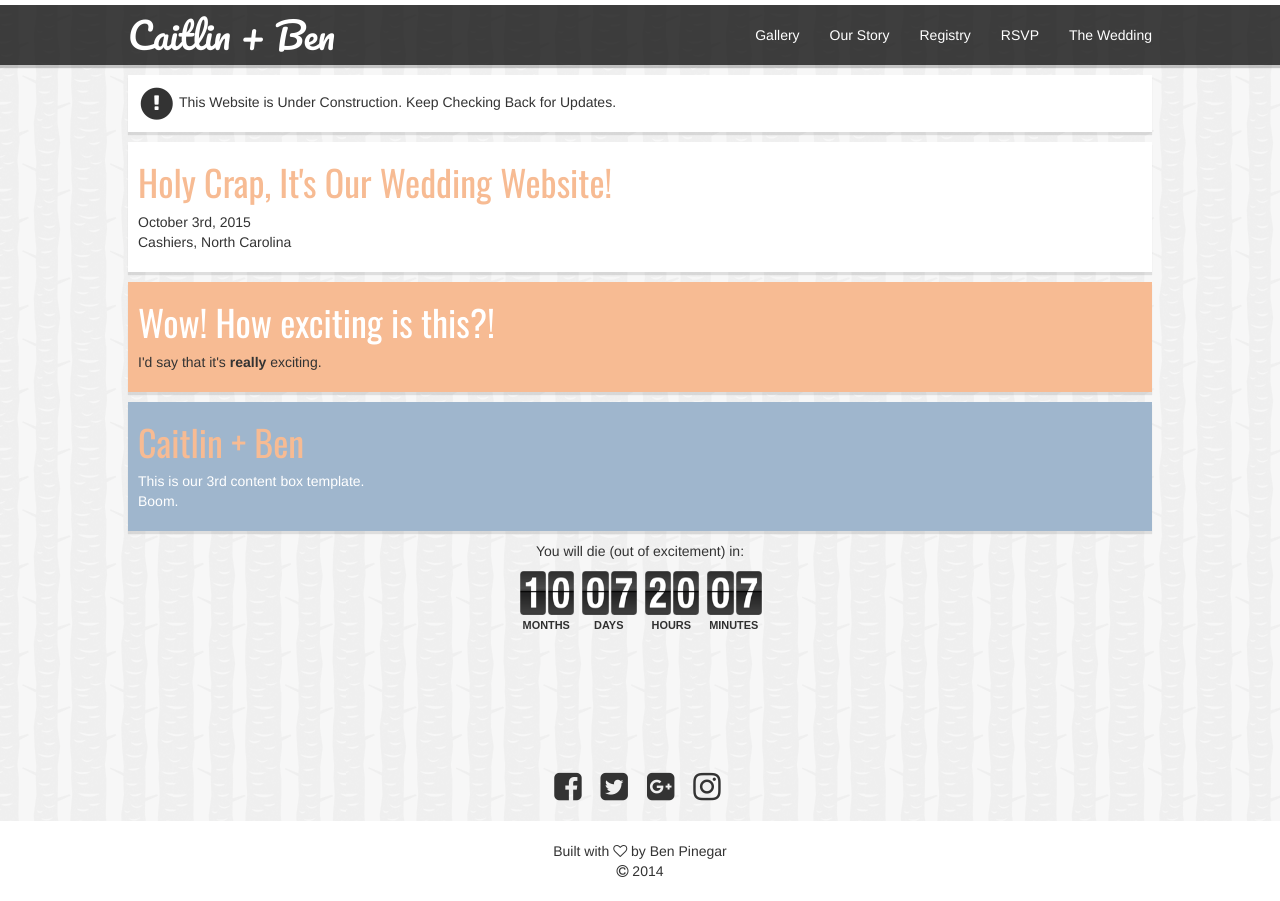
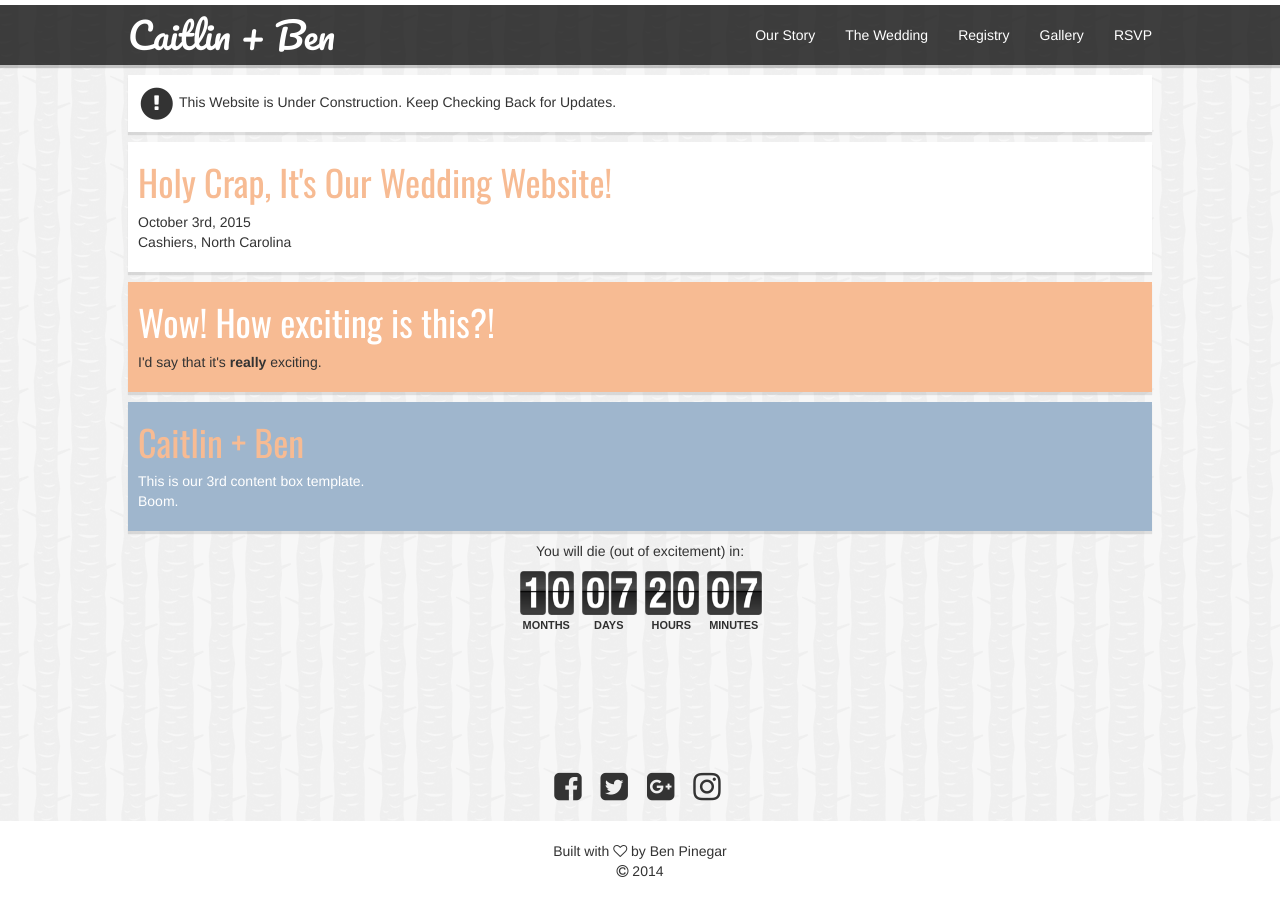
Before and after one commit to bpinegar/bpinegar.github.io, a Jekyll site: the page built from index.html, in a window 1280 px wide. Built offline with Jekyll 4.4.1, drawn with Linux system fonts in a browser that asks for light colours; nearby versions of some CDN libraries.

Commit message:
sorting navigation, hopefully

```diff
--- a/_includes/header.html
+++ b/_includes/header.html
@@ -13,7 +13,8 @@
       <div id="navbar" class="collapse navbar-collapse">
         <ul class="nav navbar-nav navbar-right">
           {% assign active = page.url %}
-          {% for page in site.pages %}
+          {% assign sorted_pages = site.pages | sort:"weight" %}
+          {% for page in sorted_pages %}
             {% if page.title and page.title != "Home" %}
               <li {% if active == page.url %}class="active"{% endif %}><a href="{{ page.url | prepend: site.baseurl }}">{{ page.title }}</a></li>
             {% endif %}
```
